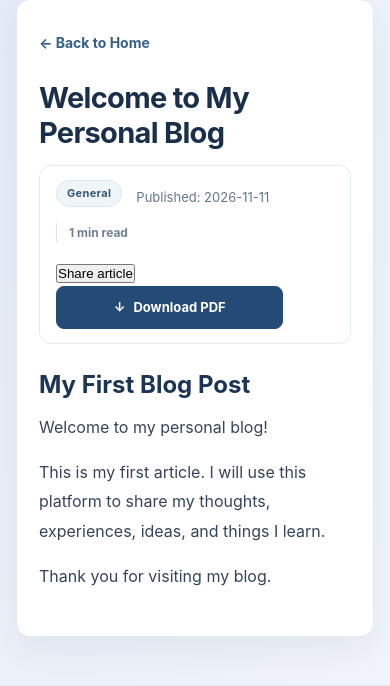
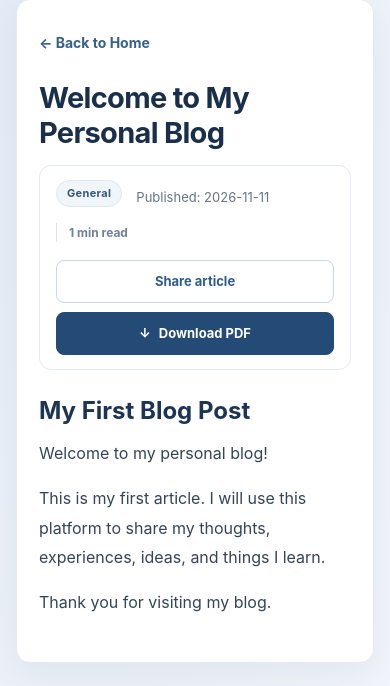
Before and after one commit to ugochi74/personal-blog, a Flask app: page /article/welcome in a window 390 px wide. Shown: the part 103-789 px from the top of the page. Run offline with Flask 3, Linux system fonts and the light colour scheme; the visitor is signed in with stand-in values (Sample User, id 1); parts of the project's set-up code (start-up, migrations or seed data) failed here and were passed over.

Commit message:
Style pagination and article sharing controls

```diff
--- a/static/css/style.css
+++ b/static/css/style.css
@@ -1625,3 +1625,49 @@ body:not(.admin-page) .no-articles a {
 .admin-page .status-featured { background:#edf3fb; color:#315d8d; }
 @media (max-width:760px) { .admin-page .dashboard-summary-four { grid-template-columns:repeat(2,minmax(0,1fr)); } }
 @media (max-width:520px) { .admin-page .dashboard-summary-four { grid-template-columns:1fr; } }
+
+
+/* Article pagination and sharing */
+.pagination {
+    display:flex;
+    justify-content:center;
+    align-items:center;
+    gap:18px;
+    margin:30px 0 8px;
+    padding:16px;
+    border:1px solid var(--line);
+    border-radius:12px;
+    background:rgba(255,255,255,.82);
+}
+.pagination a {
+    color:#315d8d;
+    font-size:13px;
+    font-weight:750;
+    text-decoration:none;
+}
+.pagination a:hover { text-decoration:underline; }
+.pagination-status { color:var(--muted); font-size:12px; font-weight:650; }
+.pagination-disabled { color:#a0aaba; font-size:13px; }
+.article-page-actions { display:flex; align-items:center; gap:9px; }
+.share-article-button {
+    min-height:42px;
+    padding:10px 14px;
+    border:1px solid #cbd7e6;
+    border-radius:8px;
+    background:#fff;
+    color:#315d8d;
+    font:inherit;
+    font-size:13px;
+    font-weight:700;
+    cursor:pointer;
+}
+.share-article-button:hover { background:#edf3fa; }
+.share-article-button:focus-visible {
+    outline:3px solid rgba(49,87,213,.25);
+    outline-offset:3px;
+}
+@media (max-width:600px) {
+    .pagination { gap:10px; }
+    .article-page-actions { width:100%; flex-direction:column; align-items:stretch; }
+    .share-article-button { width:100%; }
+}
```
